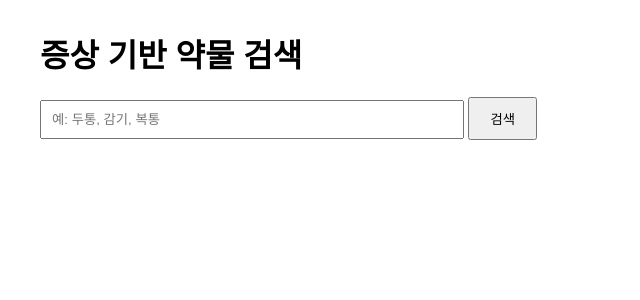
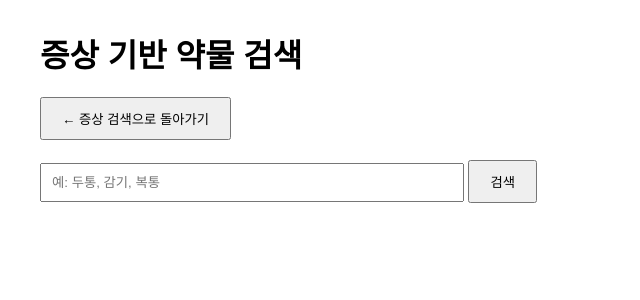
Before and after one commit to clue31415/flask, a Flask app: page /drug in a window 1280 px wide. Shown: the top 300 px of the page, without its empty margins (0-640 px from the left). Run offline with Flask 3, Linux system fonts and the light colour scheme.

Commit message:
Update index.html

```diff
--- a/templates/index.html
+++ b/templates/index.html
@@ -19,6 +19,19 @@
         button {
             padding: 10px 20px;
             cursor: pointer;
+        }
+
+        .top-menu {
+            margin-bottom: 20px;
+        }
+
+        .selected-symptom {
+            background: #eef6ff;
+            border: 1px solid #b9d7ff;
+            padding: 12px;
+            border-radius: 8px;
+            margin-top: 20px;
+            margin-bottom: 20px;
         }
 
         .card {
@@ -64,13 +77,17 @@
             border-top: 1px solid #ddd;
         }
 
-        /* 🔻 삼각형 버튼 */
         .arrow {
             text-align: center;
             font-size: 26px;
             margin-top: 12px;
             color: #555;
             user-select: none;
+        }
+
+        .empty {
+            margin-top: 30px;
+            color: #777;
         }
     </style>
 </head>
@@ -79,15 +96,32 @@
 
 <h1>증상 기반 약물 검색</h1>
 
+<div class="top-menu">
+    <button onclick="location.href='/symptom'">
+        ← 증상 검색으로 돌아가기
+    </button>
+</div>
+
 <form method="POST">
     <input
         type="text"
         name="keyword"
         placeholder="예: 두통, 감기, 복통"
+        value="{{ keyword }}"
         required
     >
     <button type="submit">검색</button>
 </form>
+
+{% if keyword %}
+<div class="selected-symptom">
+    <strong>선택된 증상:</strong> {{ keyword }}
+</div>
+{% endif %}
+
+{% if drugs %}
+
+<h2>검색 결과 ({{ drugs|length }}건)</h2>
 
 {% for drug in drugs %}
 <div class="card" onclick="toggleDetail(this)">
@@ -103,32 +137,80 @@
         {% endif %}
 
         <div class="info-area">
-            <p><strong>제조사:</strong> {{ drug.entpName }}</p>
+
+            <p>
+                <strong>제조사:</strong>
+                {{ drug.entpName }}
+            </p>
 
             <p>
                 <strong>효능:</strong><br>
                 {{ drug.efcyQesitm }}
             </p>
+
         </div>
 
     </div>
 
     <div class="detail">
 
-        <p><strong>사용법:</strong><br>{{ drug.useMethodQesitm }}</p>
-        <p><strong>주의사항 경고:</strong><br>{{ drug.atpnWarnQesitm }}</p>
-        <p><strong>주의사항:</strong><br>{{ drug.atpnQesitm }}</p>
-        <p><strong>상호작용:</strong><br>{{ drug.intrcQesitm }}</p>
-        <p><strong>부작용:</strong><br>{{ drug.seQesitm }}</p>
-        <p><strong>보관방법:</strong><br>{{ drug.depositMethodQesitm }}</p>
+        {% if drug.useMethodQesitm %}
+        <p>
+            <strong>사용법:</strong><br>
+            {{ drug.useMethodQesitm }}
+        </p>
+        {% endif %}
+
+        {% if drug.atpnWarnQesitm %}
+        <p>
+            <strong>주의사항 경고:</strong><br>
+            {{ drug.atpnWarnQesitm }}
+        </p>
+        {% endif %}
+
+        {% if drug.atpnQesitm %}
+        <p>
+            <strong>주의사항:</strong><br>
+            {{ drug.atpnQesitm }}
+        </p>
+        {% endif %}
+
+        {% if drug.intrcQesitm %}
+        <p>
+            <strong>상호작용:</strong><br>
+            {{ drug.intrcQesitm }}
+        </p>
+        {% endif %}
+
+        {% if drug.seQesitm %}
+        <p>
+            <strong>부작용:</strong><br>
+            {{ drug.seQesitm }}
+        </p>
+        {% endif %}
+
+        {% if drug.depositMethodQesitm %}
+        <p>
+            <strong>보관방법:</strong><br>
+            {{ drug.depositMethodQesitm }}
+        </p>
+        {% endif %}
 
     </div>
 
-    <!-- 🔻 하단 중앙 삼각형 -->
     <div class="arrow">▼</div>
 
 </div>
 {% endfor %}
+
+{% elif keyword %}
+
+<div class="empty">
+    <h3>검색 결과가 없습니다.</h3>
+    <p>다른 증상명으로 검색해보세요.</p>
+</div>
+
+{% endif %}
 
 <script>
 function toggleDetail(card) {
```
